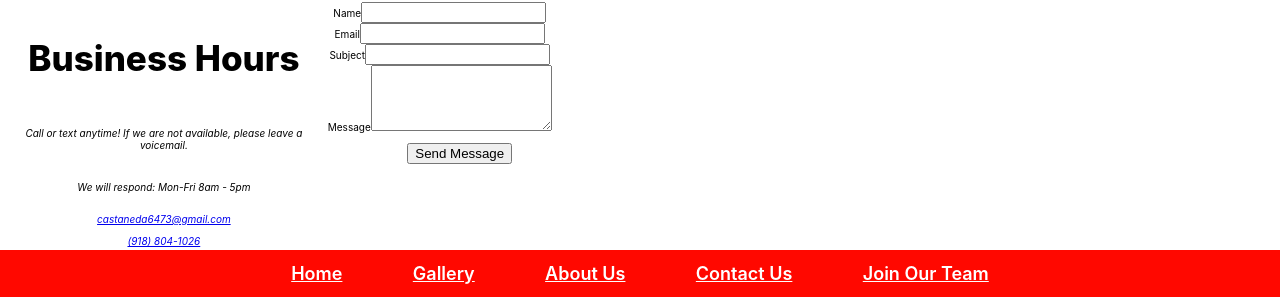
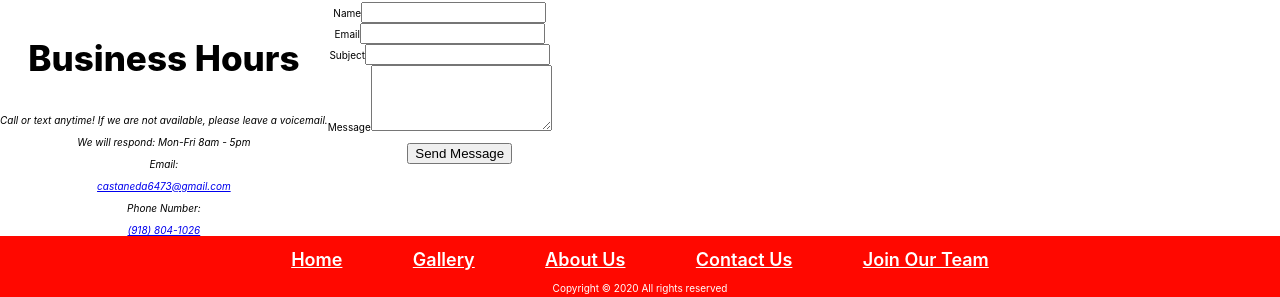
Before and after one commit to Perezented/PSF, a React (Create React App) app: page / in a window 1280 px wide. Shown: the part 3335-3632 px from the top of the page. Built offline with nearby package versions, Linux system fonts and the light colour scheme.

Commit message:
Changed styles to not be hard coded, links labeled

```diff
--- a/src/components/BusinessHours.js
+++ b/src/components/BusinessHours.js
@@ -1,20 +1,21 @@
 export default function BusinessHours() {
-  const styles = {
-    display: "grid",
-    gap: "1rem",
-    padding: "1%"
-  };
   return (
-    <div>
+    <div className="businessHours">
       <h3>Business Hours</h3>
-      <address style={styles}>
+      <address>
         <p>
           Call or text anytime! If we are not available, please leave a
           voicemail.
         </p>
         <p>We will respond: Mon-Fri 8am - 5pm</p>
-        <a href="mailto:castaneda6473@gmail.com">castaneda6473@gmail.com</a>
-        <a href="tel:+19188041026">(918) 804-1026</a>
+        <div>
+          <p>Email: </p>
+          <a href="mailto:castaneda6473@gmail.com">castaneda6473@gmail.com</a>
+        </div>
+        <div>
+          <p>Phone Number: </p>
+          <a href="tel:+19188041026">(918) 804-1026</a>
+        </div>
       </address>
     </div>
   );
```
